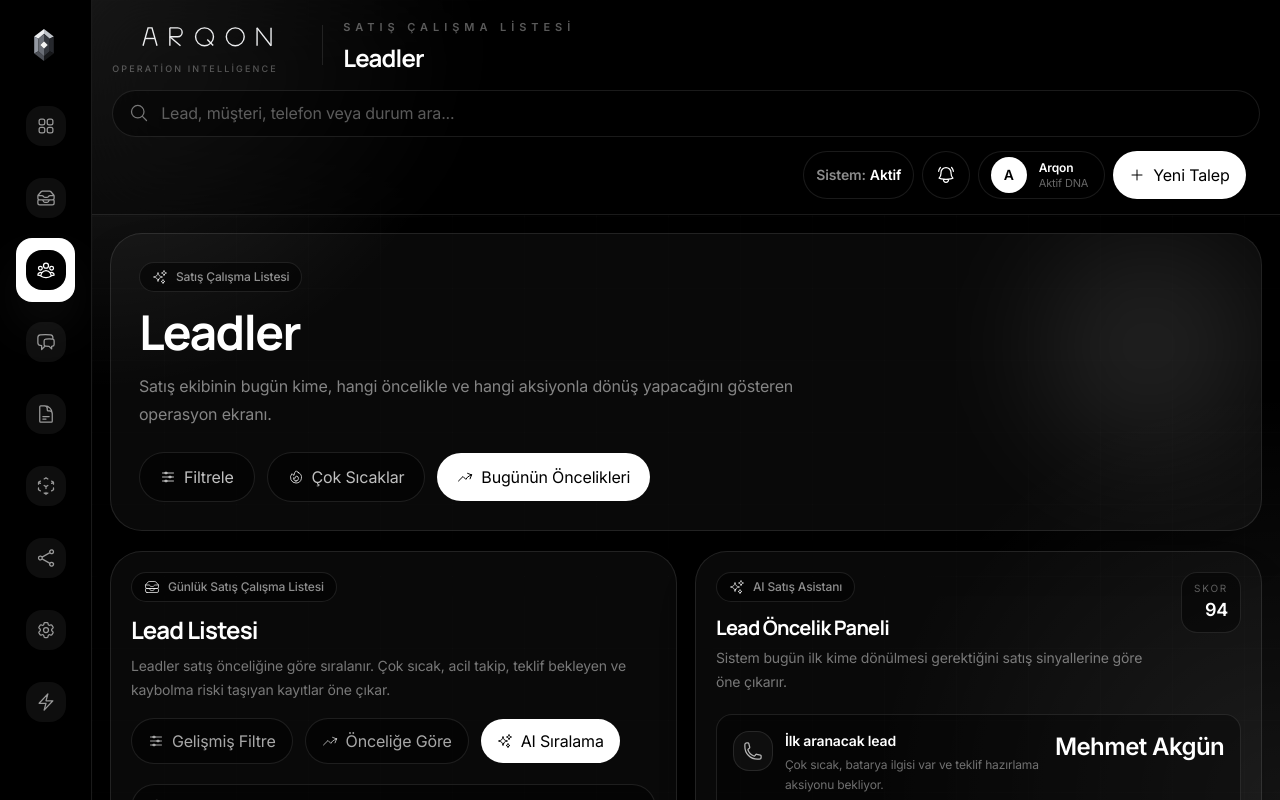
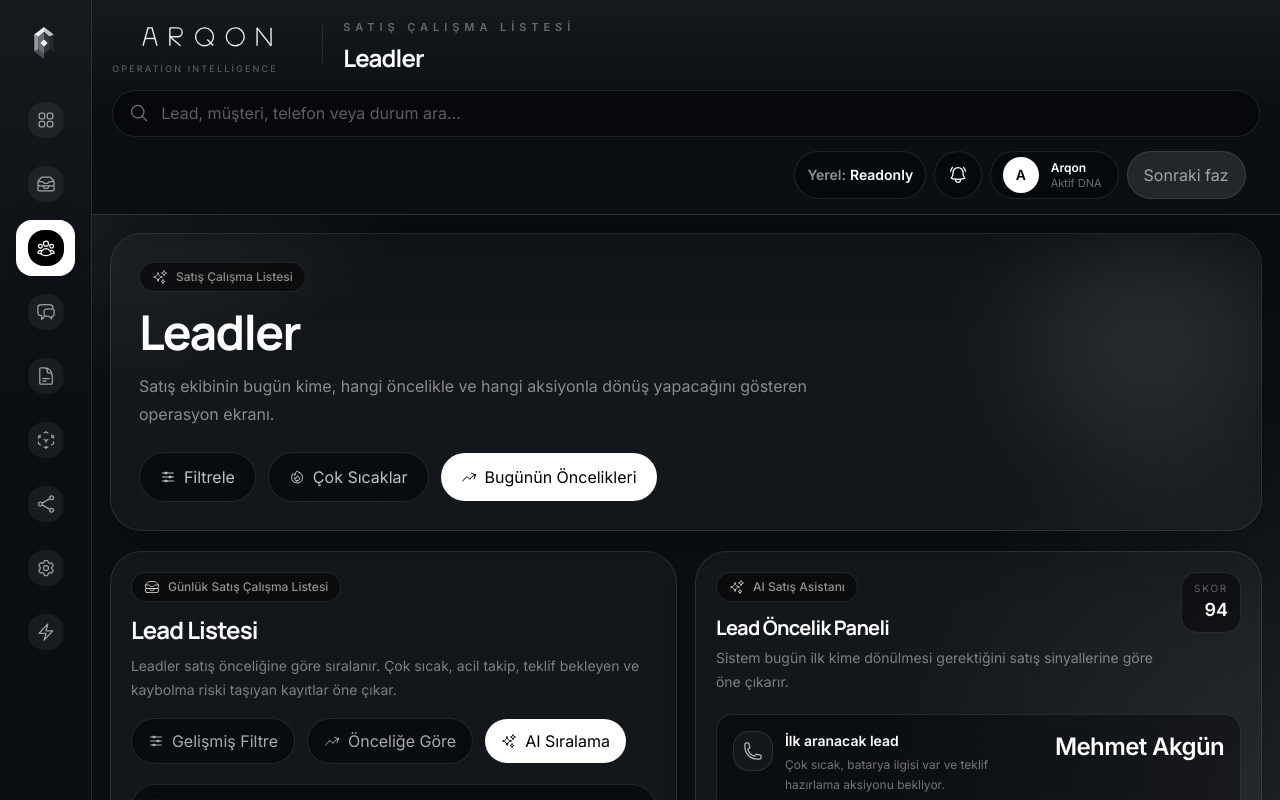
Before and after one commit to ULTRABRT/ultra-crm-panel, a Next.js app: page /leadler in a window 1280 px wide. Built offline with nearby package versions, Linux system fonts and the light colour scheme.

Commit message:
feat(shell): establish phase 10e visual foundation

```diff
--- a/app/globals.css
+++ b/app/globals.css
@@ -3,6 +3,20 @@
 :root {
   --background: #ffffff;
   --foreground: #171717;
+  --arqon-command-black: #05070a;
+  --arqon-command-graphite: #0b0f14;
+  --arqon-command-panel: #10161d;
+  --arqon-command-raised: #151c24;
+  --arqon-platinum: #f4f5f7;
+  --arqon-platinum-soft: #e9edf2;
+  --arqon-shell-border: rgba(255, 255, 255, 0.105);
+  --arqon-shell-border-soft: rgba(255, 255, 255, 0.07);
+  --arqon-shell-text: rgba(255, 255, 255, 0.92);
+  --arqon-shell-muted: rgba(255, 255, 255, 0.56);
+  --arqon-shell-faint: rgba(255, 255, 255, 0.34);
+  --arqon-shell-depth: 0 26px 72px rgba(0, 0, 0, 0.36);
+  --arqon-premium-radius: 1.15rem;
+  --arqon-premium-radius-lg: 1.45rem;
 }
 
 @theme inline {
@@ -24,7 +38,7 @@
   color: var(--foreground);
   font-family: var(--font-inter), Arial, Helvetica, sans-serif;
   font-weight: 400;
-  letter-spacing: -0.01em;
+  letter-spacing: 0;
 }
 
 html,
@@ -37,7 +51,8 @@
   min-height: 100dvh;
   height: 100dvh;
   overflow: hidden;
-  background: #000;
+  background:
+    linear-gradient(180deg, #05070a 0%, #0a0d12 42%, #06080c 100%);
   color: #fff;
   overscroll-behavior: none;
 }
@@ -57,8 +72,74 @@
   flex: 1 1 auto;
   flex-direction: column;
   container-type: inline-size;
+  background:
+    linear-gradient(180deg, rgba(255, 255, 255, 0.026), transparent 13rem),
+    var(--arqon-command-graphite);
   overflow-x: hidden;
   overflow-y: auto;
+}
+
+.arqon-command-surface {
+  background:
+    linear-gradient(180deg, rgba(255, 255, 255, 0.045), transparent 52%),
+    var(--arqon-command-graphite);
+  border-color: var(--arqon-shell-border);
+  box-shadow: var(--arqon-shell-depth);
+}
+
+.arqon-shell-panel {
+  border: 1px solid var(--arqon-shell-border-soft);
+  background:
+    linear-gradient(180deg, rgba(255, 255, 255, 0.058), rgba(255, 255, 255, 0.026)),
+    rgba(7, 10, 14, 0.78);
+  box-shadow:
+    inset 0 1px 0 rgba(255, 255, 255, 0.075),
+    0 18px 44px rgba(0, 0, 0, 0.24);
+}
+
+.arqon-shell-panel-soft {
+  border: 1px solid var(--arqon-shell-border-soft);
+  background: rgba(255, 255, 255, 0.034);
+  box-shadow: inset 0 1px 0 rgba(255, 255, 255, 0.05);
+}
+
+.arqon-shell-kicker {
+  font-size: 0.64rem;
+  font-weight: 720;
+  letter-spacing: 0;
+  line-height: 1;
+  text-transform: uppercase;
+  color: var(--arqon-shell-faint);
+}
+
+.arqon-readonly-pill {
+  display: inline-flex;
+  align-items: center;
+  justify-content: center;
+  border: 1px solid rgba(255, 255, 255, 0.12);
+  border-radius: 999px;
+  background: rgba(255, 255, 255, 0.08);
+  color: rgba(255, 255, 255, 0.74);
+  font-size: 0.68rem;
+  font-weight: 700;
+  line-height: 1;
+  padding: 0.42rem 0.62rem;
+}
+
+.arqon-workbench-canvas {
+  background:
+    linear-gradient(180deg, rgba(255, 255, 255, 0.86), rgba(244, 245, 247, 0.92)),
+    var(--arqon-platinum);
+  border: 1px solid rgba(11, 13, 16, 0.07);
+  box-shadow:
+    inset 0 1px 0 rgba(255, 255, 255, 0.88),
+    0 18px 48px rgba(11, 13, 16, 0.08);
+}
+
+.arqon-advisory-state {
+  border-color: rgba(11, 13, 16, 0.1);
+  background: rgba(255, 255, 255, 0.78);
+  color: rgba(11, 13, 16, 0.72);
 }
 
 .arqon-page-scroll {
@@ -168,7 +249,7 @@
 
 .arqon-header-inner {
   display: grid;
-  min-height: 6.5rem;
+  min-height: 6.15rem;
   align-items: center;
   gap: clamp(0.75rem, 1.2cqi, 1rem);
   padding: clamp(0.95rem, 1.2cqi, 1.25rem) clamp(1.25rem, 1.7cqi, 2rem);
@@ -233,7 +314,7 @@
 }
 
 .arqon-sidebar {
-  width: clamp(5.5rem, 18vw, 18.25rem);
+  width: clamp(5.75rem, 18vw, 18.6rem);
   container-type: inline-size;
 }
 
@@ -246,8 +327,10 @@
   min-width: 0;
   align-items: center;
   gap: 0.8rem;
-  border-bottom: 1px solid rgba(255, 255, 255, 0.1);
-  background: rgba(0, 0, 0, 0.86);
+  border-bottom: 1px solid var(--arqon-shell-border);
+  background:
+    linear-gradient(180deg, rgba(255, 255, 255, 0.055), transparent),
+    rgba(5, 7, 10, 0.92);
   padding: 0.75rem 0.95rem;
   backdrop-filter: blur(20px);
 }
@@ -260,8 +343,8 @@
   justify-content: center;
   gap: 0.4rem;
   border-radius: 999px;
-  border: 1px solid rgba(255, 255, 255, 0.12);
-  background: rgba(255, 255, 255, 0.08);
+  border: 1px solid var(--arqon-shell-border);
+  background: rgba(255, 255, 255, 0.075);
   padding-inline: 0.85rem;
   font-size: 0.75rem;
   font-weight: 700;
@@ -272,8 +355,8 @@
   display: none;
   grid-template-columns: repeat(2, minmax(0, 1fr));
   gap: 0.45rem;
-  border-bottom: 1px solid rgba(255, 255, 255, 0.1);
-  background: rgba(0, 0, 0, 0.92);
+  border-bottom: 1px solid var(--arqon-shell-border);
+  background: rgba(5, 7, 10, 0.96);
   padding: 0.65rem 0.95rem 0.8rem;
 }
 
@@ -286,9 +369,9 @@
   min-width: 0;
   align-items: center;
   gap: 0.5rem;
-  border-radius: 0.9rem;
-  border: 1px solid rgba(255, 255, 255, 0.08);
-  background: rgba(255, 255, 255, 0.045);
+  border-radius: 0.95rem;
+  border: 1px solid var(--arqon-shell-border-soft);
+  background: rgba(255, 255, 255, 0.04);
   padding: 0.68rem 0.75rem;
   font-size: 0.78rem;
   font-weight: 650;
@@ -296,14 +379,15 @@
 }
 
 .arqon-mobile-menu-link.is-active {
-  background: #fff;
-  color: #000;
+  border-color: rgba(255, 255, 255, 0.22);
+  background: var(--arqon-platinum);
+  color: #080b0f;
 }
 
 .arqon-sidebar-shell {
   align-items: center;
   padding-inline: clamp(0.75rem, 1.8cqw, 1.5rem);
-  padding-top: clamp(1.5rem, 2.1cqw, 2rem);
+  padding-top: clamp(1.35rem, 2cqw, 1.85rem);
 }
 
 .arqon-sidebar-wordmark,
@@ -316,6 +400,7 @@
 
 .arqon-sidebar-link {
   justify-content: center;
+  position: relative;
 }
 
 .arqon-sidebar-brand {
@@ -344,6 +429,26 @@
   .arqon-sidebar-link {
     justify-content: flex-start;
   }
+}
+
+.arqon-sidebar-link::before {
+  position: absolute;
+  inset: 0.45rem auto 0.45rem 0.35rem;
+  width: 0.18rem;
+  border-radius: 999px;
+  background: transparent;
+  content: "";
+  transition: background-color 160ms ease-out;
+}
+
+.arqon-sidebar-link.is-active::before {
+  background: #ffffff;
+}
+
+.arqon-sidebar-link.is-active {
+  box-shadow:
+    inset 0 1px 0 rgba(255, 255, 255, 0.62),
+    0 14px 34px rgba(0, 0, 0, 0.24);
 }
 
 @container (min-width: 17rem) {
--- a/components/Header.tsx
+++ b/components/Header.tsx
@@ -4,7 +4,6 @@
 import {
   HiOutlineBellAlert,
   HiOutlineMagnifyingGlass,
-  HiOutlinePlus,
 } from "react-icons/hi2";
 import { useDnaSafe } from "../context/DnaContext";
 import { resolveLabel } from "../lib/dna/keys";
@@ -89,7 +88,7 @@
   const sectorInitial = activeSectorName.trim().charAt(0).toUpperCase() || "S";
 
   return (
-    <header className="arqon-header relative z-10 shrink-0 border-b border-white/10 bg-black/35 backdrop-blur-2xl">
+    <header className="arqon-header arqon-command-surface relative z-10 shrink-0 border-b backdrop-blur-2xl">
       <div className="arqon-header-inner">
         <div className="flex min-w-0 items-center gap-4 sm:gap-5">
           <div className="arqon-header-brand shrink-0">
@@ -128,16 +127,20 @@
         </div>
 
         <div className="arqon-header-actions shrink-0">
-          <div className="inline-flex h-[clamp(2.75rem,4cqi,3rem)] items-center rounded-full border border-white/10 bg-black/45 px-3 text-sm font-semibold text-white">
-            <span className="text-white/55">Sistem:</span>
-            <span className="ml-1 text-white">Aktif</span>
+          <div className="inline-flex h-[clamp(2.75rem,4cqi,3rem)] items-center rounded-full border border-white/10 bg-black/40 px-3 text-sm font-semibold text-white">
+            <span className="text-white/55">Yerel:</span>
+            <span className="ml-1 text-white">Readonly</span>
           </div>
 
-          <button className="flex h-[clamp(2.75rem,4cqi,3rem)] w-[clamp(2.75rem,4cqi,3rem)] items-center justify-center rounded-full border border-white/10 bg-black/45 text-white transition hover:bg-white/[0.06]">
+          <button
+            type="button"
+            aria-label="Yerel uyarılar"
+            className="flex h-[clamp(2.75rem,4cqi,3rem)] w-[clamp(2.75rem,4cqi,3rem)] items-center justify-center rounded-full border border-white/10 bg-black/40 text-white transition hover:bg-white/[0.06]"
+          >
             <HiOutlineBellAlert className="h-5 w-5" />
           </button>
 
-          <div className="arqon-header-sector h-[clamp(2.75rem,4cqi,3rem)] items-center gap-3 rounded-full border border-white/10 bg-black/45 px-3 pr-4">
+          <div className="arqon-header-sector h-[clamp(2.75rem,4cqi,3rem)] items-center gap-3 rounded-full border border-white/10 bg-black/40 px-3 pr-4">
             <div className="flex h-9 w-9 items-center justify-center rounded-full bg-white text-sm font-semibold text-black">
               {sectorInitial}
             </div>
@@ -152,9 +155,12 @@
             </div>
           </div>
 
-          <button className="inline-flex h-[clamp(2.75rem,4cqi,3rem)] items-center justify-center gap-2 rounded-full bg-white px-4 text-sm font-semibold text-black transition hover:bg-white/85">
-            <HiOutlinePlus className="h-4 w-4" />
-            Yeni Talep
+          <button
+            type="button"
+            disabled
+            className="inline-flex h-[clamp(2.75rem,4cqi,3rem)] cursor-not-allowed items-center justify-center rounded-full border border-white/10 bg-white/10 px-4 text-sm font-semibold text-white/58"
+          >
+            Sonraki faz
           </button>
         </div>
       </div>
--- a/components/Sidebar.tsx
+++ b/components/Sidebar.tsx
@@ -87,9 +87,14 @@
   const pathname = usePathname();
   const [mobileMenuOpen, setMobileMenuOpen] = useState(false);
   const dnaContext = useDnaSafe();
+  const activeSectorName = dnaContext?.activeDna.meta.name
+    ? resolveLabel(dnaContext.activeDna.meta.name)
+    : "Local workspace";
   const activePackageLabel = dnaContext?.activeDna.meta.packageLabel
     ? resolveLabel(dnaContext.activeDna.meta.packageLabel)
     : "Aktif DNA";
+  const workspaceInitial =
+    activeSectorName.trim().charAt(0).toUpperCase() || "A";
   const activeItem =
     menuItems.find((item) => isActivePath(pathname, item.href)) ?? menuItems[0]!;
 
@@ -151,7 +156,7 @@
         </nav>
       </div>
 
-      <aside className="arqon-sidebar sticky top-0 hidden h-dvh shrink-0 border-r border-white/10 bg-black/80 backdrop-blur-2xl md:flex">
+      <aside className="arqon-sidebar arqon-command-surface sticky top-0 hidden h-dvh shrink-0 border-r backdrop-blur-2xl md:flex">
       <div className="flex min-h-0 w-full flex-col">
         <div className="arqon-sidebar-shell shrink-0 pb-5">
           <div className="arqon-sidebar-brand flex flex-col">
@@ -165,19 +170,21 @@
             </p>
           </div>
 
-          <div className="arqon-sidebar-tenant mt-6 items-center gap-3 rounded-[1.35rem] border border-white/10 bg-white/[0.035] p-3">
-            <div className="flex h-12 w-12 shrink-0 items-center justify-center rounded-2xl bg-white text-lg font-semibold text-black">
-              S
+          <div className="arqon-sidebar-tenant arqon-shell-panel mt-5 items-center gap-3 rounded-[1.35rem] p-3">
+            <div className="flex h-11 w-11 shrink-0 items-center justify-center rounded-2xl bg-white text-base font-semibold text-black">
+              {workspaceInitial}
             </div>
 
             <div className="min-w-0">
-              <p className="text-[10px] font-semibold uppercase tracking-[0.22em] text-white/35">
-                Tenant
+              <p className="arqon-shell-kicker">
+                Workspace
               </p>
-              <h2 className="mt-1 truncate text-xl font-semibold tracking-tight text-white">
-                Solify Panel
+              <h2 className="mt-1 truncate text-lg font-semibold text-white">
+                Arqon Local
               </h2>
-              <p className="mt-1 text-xs text-white/38">{activePackageLabel}</p>
+              <p className="mt-1 truncate text-xs text-white/46">
+                {activeSectorName}
+              </p>
             </div>
           </div>
         </div>
@@ -192,14 +199,14 @@
                 <Link
                   key={item.href}
                   href={item.href}
-                  className={`arqon-sidebar-link group flex items-center gap-3 rounded-2xl px-3 py-3 text-sm font-medium transition ${
+                  className={`arqon-sidebar-link group flex items-center gap-3 rounded-2xl px-3 py-2.5 text-sm font-medium transition ${
                     active
-                      ? "bg-white text-black shadow-2xl shadow-white/10"
+                      ? "is-active bg-white text-black"
                       : "text-white/58 hover:bg-white/[0.055] hover:text-white"
                   }`}
                 >
                   <span
-                    className={`flex h-10 w-10 shrink-0 items-center justify-center rounded-2xl transition ${
+                    className={`flex h-9 w-9 shrink-0 items-center justify-center rounded-2xl transition ${
                       active
                         ? "bg-black text-white"
                         : "bg-white/[0.055] text-white/58 group-hover:bg-white/[0.09] group-hover:text-white"
@@ -214,48 +221,42 @@
             })}
           </div>
 
-          <div className="arqon-sidebar-cards mt-8 space-y-4">
-            <div className="rounded-[1.5rem] border border-white/10 bg-white/[0.035] p-4">
-              <p className="text-xs text-white/40">Sektörel DNA</p>
+          <div className="arqon-sidebar-cards mt-6 space-y-3">
+            <div className="arqon-shell-panel-soft rounded-[1.35rem] p-4">
+              <p className="arqon-shell-kicker">Sector DNA</p>
 
-              <h3 className="mt-2 text-lg font-semibold text-white">
-                Yenilenebilir Enerji
+              <h3 className="mt-2 truncate text-base font-semibold text-white">
+                {activeSectorName}
               </h3>
 
-              <p className="mt-3 text-sm leading-6 text-white/45">
-                Panel dili, alanları, takip önceliği ve teklif mantığı sektöre
-                göre şekillenir.
+              <p className="mt-2 text-xs leading-5 text-white/48">
+                Resolver ve registry bağlamı route seviyesinde okunur; shell
+                davranışı generic kalır.
               </p>
 
-              <div className="mt-4">
-                <div className="mb-2 flex items-center justify-between text-xs text-white/40">
-                  <span>Modül Uyumu</span>
-                  <span>%84</span>
-                </div>
-
-                <div className="h-2 overflow-hidden rounded-full bg-white/10">
-                  <div className="h-full w-[84%] rounded-full bg-white" />
-                </div>
+              <div className="mt-3 flex flex-wrap gap-2">
+                <span className="arqon-readonly-pill">Registry</span>
+                <span className="arqon-readonly-pill">Route-level</span>
               </div>
             </div>
 
-            <div className="rounded-[1.5rem] border border-white/10 bg-black/55 p-4">
-              <p className="text-[11px] font-semibold uppercase tracking-[0.35em] text-white/30">
-                Intelligence, Sharpened.
+            <div className="arqon-shell-panel-soft rounded-[1.35rem] p-4">
+              <p className="arqon-shell-kicker">
+                Release surface
               </p>
 
-              <div className="mt-4 flex items-center justify-between gap-3">
+              <div className="mt-3 flex items-center justify-between gap-3">
                 <div>
-                  <p className="text-sm font-medium text-white">
-                    Çekirdek aktif
+                  <p className="text-sm font-semibold text-white">
+                    Local MVP scope
                   </p>
-                  <p className="mt-1 text-xs text-white/35">
-                    Sistem sağlıklı çalışıyor.
+                  <p className="mt-1 text-xs leading-5 text-white/42">
+                    Readonly surfaces; durable actions require backend.
                   </p>
                 </div>
 
-                <span className="shrink-0 rounded-full bg-white px-3 py-1.5 text-xs font-semibold text-black">
-                  Sağlam
+                <span className="arqon-readonly-pill shrink-0">
+                  Readonly
                 </span>
               </div>
             </div>
```
